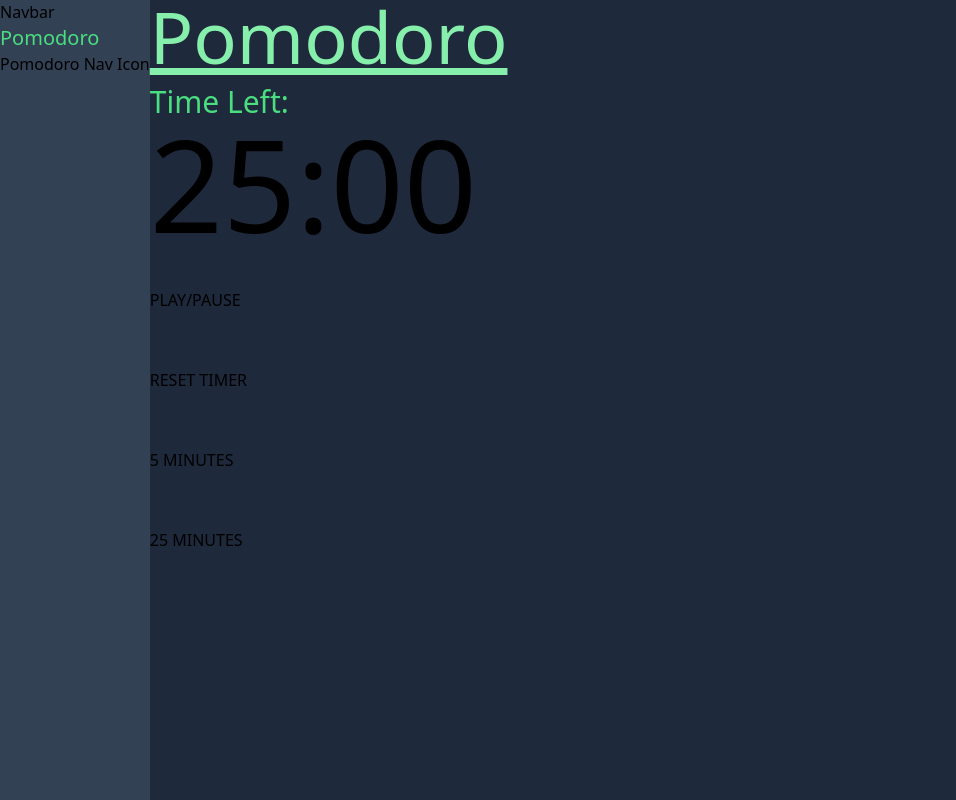
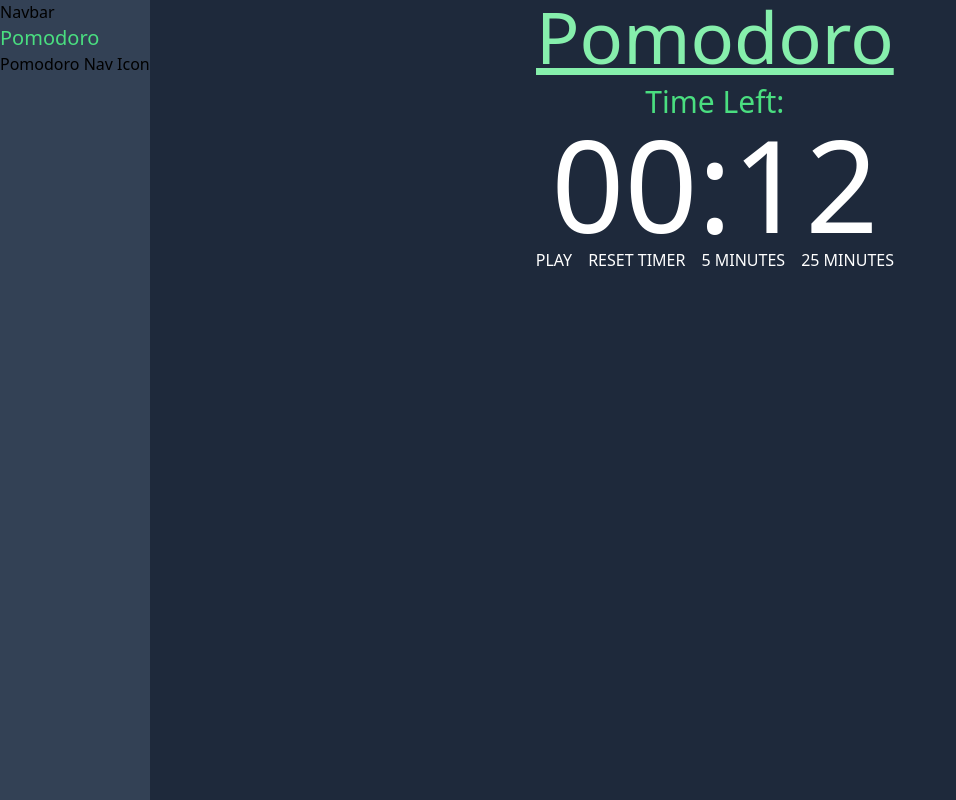
Before and after one commit to PierreMasselot1/Planit, a React (Create React App) app in the folder web/: page /pomodoro in a window 1280 px wide. Shown: the whole page, without its empty margins (0-956 px from the left). Built offline with nearby package versions, Linux system fonts and the light colour scheme.

Commit message:
feat(web): cleaner promodoro

```diff
--- a/web/src/components/pomodoro/Pomodoro.tsx
+++ b/web/src/components/pomodoro/Pomodoro.tsx
@@ -3,7 +3,7 @@ import { useEffect, useState } from "react";
 
 export function Pomodoro() {
   const [ellapsedTime, setEllapsedTime] = useState<number>(0);
-  const [timer, setTimer] = useState<number>(25);
+  const [timer, setTimer] = useState<number>(0.21);
   const [minutesLeft, setMinutes] = useState<number>(25);
   const [secondsLeft, setSeconds] = useState<number>(0);
   const [timerStatus, setTimerStatus] = useState<boolean>(false);
@@ -13,11 +13,15 @@ export function Pomodoro() {
       if (timerStatus) {
         setEllapsedTime(ellapsedTime + 100);
       }
+
       let seconds = Math.floor((timer * 60000 - ellapsedTime) / 1000);
       let minutes = Math.floor(seconds / 60);
-
-      setMinutes(minutes);
-      setSeconds(seconds - minutes * 60);
+      if (ellapsedTime >= timer * 60000) {
+        setTimerStatus(false);
+      } else {
+        setMinutes(minutes);
+        setSeconds(seconds - minutes * 60);
+      }
     }, 100);
 
     return () => {
@@ -39,10 +43,14 @@ export function Pomodoro() {
     setTimer(time);
   }
   return (
-    <div>
+    <div className="text-white flex-col text-center">
       <h1 className="underline text-green-300 text-7xl ">Pomodoro</h1>
       <p className="mt-3 text-green-400 text-3xl">Time Left:</p>
-      <p className="text-9xl">
+      <p
+        className={`text-9xl ${
+          minutesLeft === 0 && secondsLeft === 0 ? "animate-pulse" : ""
+        }`}
+      >
         {" "}
         {minutesLeft.toLocaleString("en-US", {
           minimumIntegerDigits: 2,
@@ -54,16 +62,20 @@ export function Pomodoro() {
           useGrouping: false,
         })}
       </p>
-      <div className="space-y-14 mt-10">
-        <button onClick={toggleTimer}>PLAY/PAUSE</button>
-        <br />
-        <button className="mt-3" onClick={resetTimer}>
-          RESET TIMER
+      <div className="flex-row justify-center">
+        <button onClick={toggleTimer} className="mx-2">
+          {timerStatus ? "PAUSE" : "PLAY"}
         </button>
-        <br />
-        <button onClick={() => changeTimer(5)}>5 MINUTES</button>
-        <br />
-        <button onClick={() => changeTimer(25)}>25 MINUTES</button>
+        <button onClick={resetTimer} className="mx-2">
+          {" "}
+          RESET TIMER{" "}
+        </button>
+        <button onClick={() => changeTimer(5)} className="mx-2">
+          5 MINUTES
+        </button>
+        <button onClick={() => changeTimer(25)} className="mx-2">
+          25 MINUTES
+        </button>
       </div>
     </div>
   );
```
